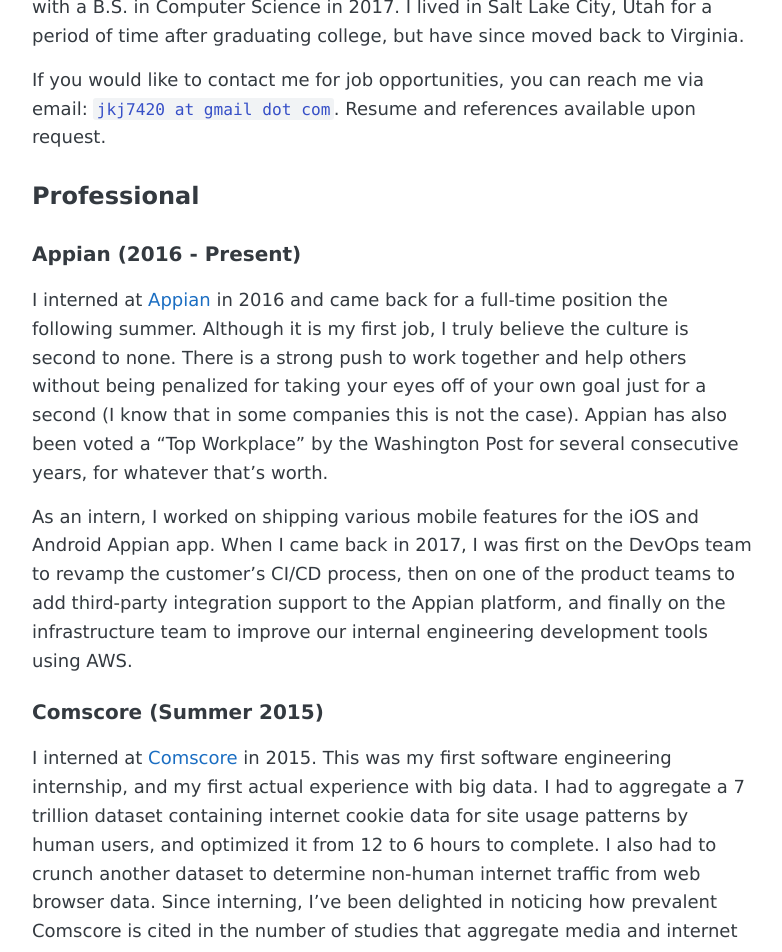
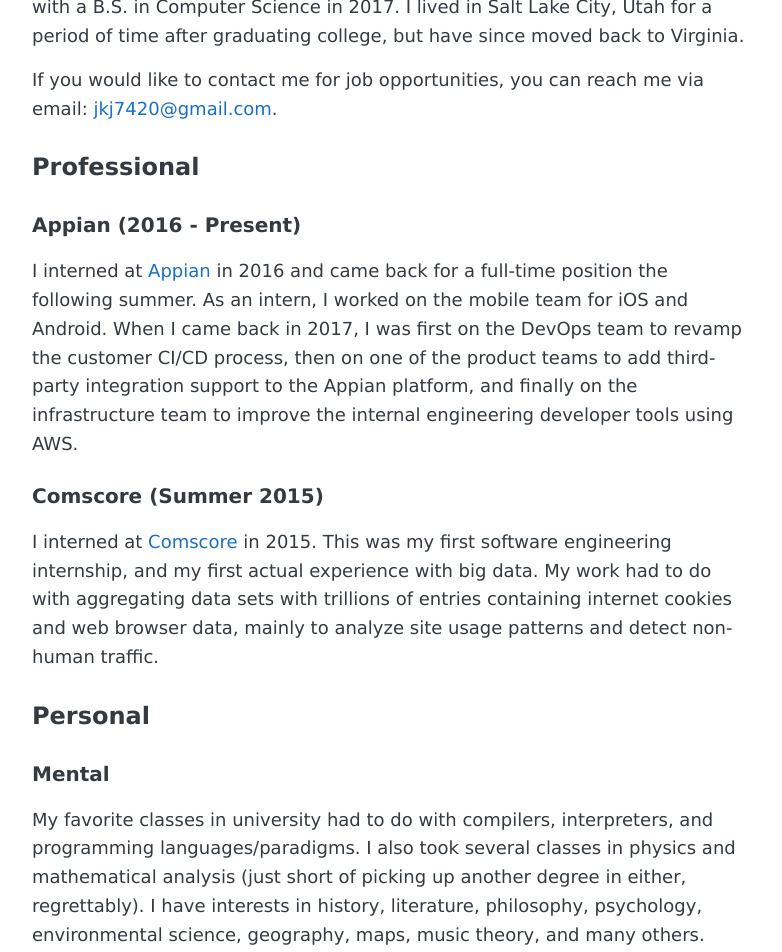
Before and after one commit to jkgh20/jkgh20.github.io, a Jekyll site: the page built from about.md, in a window 1280 px wide and 1400 px high, scrolled down 682 px. Shown: the top 952 px of the window, without its empty margins (248-1030 px from the left). Built offline with Jekyll 4.4.1, drawn with Linux system fonts in a browser that asks for light colours; some of the changed text lies outside the part shown.

Commit message:
Shorten About page and add work email

```diff
--- a/_config.yml
+++ b/_config.yml
@@ -30,7 +30,7 @@
 footer-links:
   behance:
   dribbble:
-  email:
+  email: jkj7420@gmail.com
   facebook:
   flickr:
   github: jkgh20
--- a/about.md
+++ b/about.md
@@ -15,61 +15,44 @@
 since moved back to Virginia.
 
 If you would like to contact me for job opportunities, you can reach me via
-email: `jkj7420 at gmail dot com`. Resume and references available upon request.
+email: [jkj7420@gmail.com](mailto:jkj7420@gmail.com).
 
 ## Professional
 
 ### Appian (2016 - Present)
 
 I interned at [Appian](https://www.appian.com/) in 2016 and came back for a
-full-time position the following summer. Although it is my first job, I truly
-believe the culture is second to none. There is a strong push to work together
-and help others without being penalized for taking your eyes off of your own
-goal just for a second (I know that in some companies this is not the case).
-Appian has also been voted a "Top Workplace" by the Washington Post for several
-consecutive years, for whatever that's worth.
-
-As an intern, I worked on shipping various mobile features for the iOS and
-Android Appian app. When I came back in 2017, I was first on the DevOps team to
-revamp the customer's CI/CD process, then on one of the product teams to add
-third-party integration support to the Appian platform, and finally on the
-infrastructure team to improve our internal engineering development tools using
+full-time position the following summer. As an intern, I worked on the mobile
+team for iOS and Android. When I came back in 2017, I was first on the DevOps
+team to revamp the customer CI/CD process, then on one of the product teams to
+add third-party integration support to the Appian platform, and finally on the
+infrastructure team to improve the internal engineering developer tools using
 AWS.
 
 ### Comscore (Summer 2015)
 
 I interned at [Comscore](https://www.comscore.com/) in 2015. This was my first
 software engineering internship, and my first actual experience with big data.
-I had to aggregate a 7 trillion dataset containing internet cookie data for site
-usage patterns by human users, and optimized it from 12 to 6 hours to complete.
-I also had to crunch another dataset to determine non-human internet traffic
-from web browser data. Since interning, I've been delighted in noticing how
-prevalent Comscore is cited in the number of studies that aggregate media and
-internet usage data.
+My work had to do with aggregating data sets with trillions of entries
+containing internet cookies and web browser data, mainly to analyze site
+usage patterns and detect non-human traffic.
 
 ## Personal
 
-I love to think deeply about things. My favorite classes in university had to do
-with compilers, interpreters, and programming languages/paradigms. I also took
-several classes in physics and mathematical analysis (just short of picking up
-another degree in either, regrettably). I have interests in history, literature,
-philosophy, environmental science, geography, maps, music theory, and many
-others.
+### Mental
 
-I love being in touch emotionally. When I was younger, I used to believe one
-could intellectualize themselves out of any predicament, but I have since walked
-back from that point of view. I enjoy art that provokes deep-seated feelings
-about ourselves and others; perhaps I'll write about those which have been most
-influential to me. I actively try to practice gratitude for everything I have in
-life, and empathy for those without. I often value relationships over "things",
-and I believe there are more problems than we think that cannot be solved by
-technology alone.
+My favorite classes in university had to do with compilers, interpreters, and
+programming languages/paradigms. I also took several classes in physics and
+mathematical analysis (just short of picking up another degree in either,
+regrettably). I have interests in history, literature, philosophy, psychology,
+environmental science, geography, maps, music theory, and many others.
 
-I love using my body. I firmly disagree with a lifestyle that
-presumes we are merely brains in a vat. The best vacations I have are when I
-exert myself to full exhaustion instead of relaxing. I like to hike, run, ski,
-climb, lift, bike and eat healthy. I prefer to be outdoors over staying inside.
-I hope to learn how to backcountry ski soon.
+### Physical
+
+I love feeling free in my body. The best vacations I have are when I exert
+myself to full exhaustion instead of relaxing. I like to hike, run, ski, climb,
+lift, bike and eat healthy. I'm typically up before sunrise and prefer to be
+outdoors over staying inside. I hope to learn how to backcountry ski soon.
 
 ![wadi-rum](../images/about-wadi-rum.png)
 _[Wadi Rum Desert, Jordan](https://www.google.com/maps/place/Aqaba+Qasabah+District,+Jordan/@29.3926825,35.3449285,12683m/data=!3m1!1e3!4m5!3m4!1s0x150089a4c46b87b1:0xf53f25815d7e4eb8!8m2!3d29.5321241!4d35.006355)_
```
